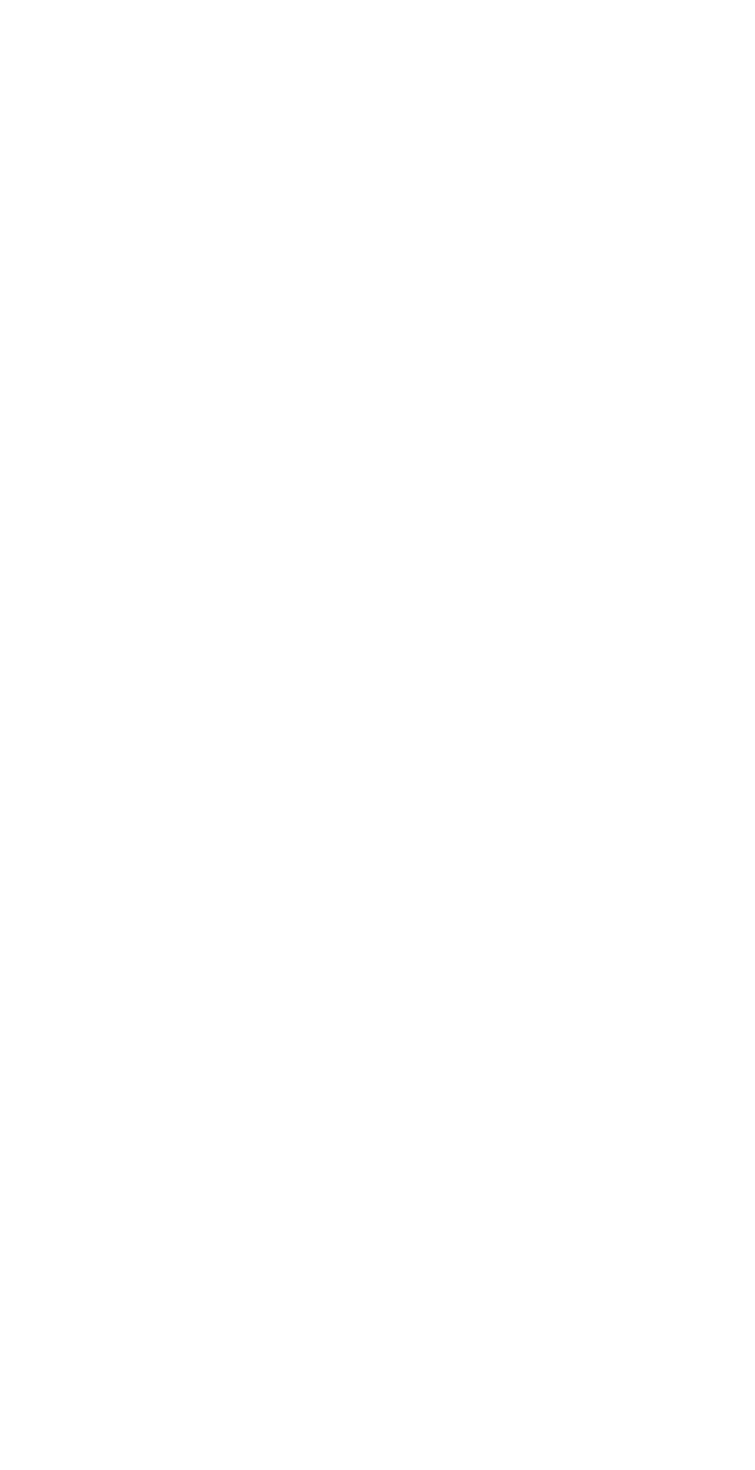
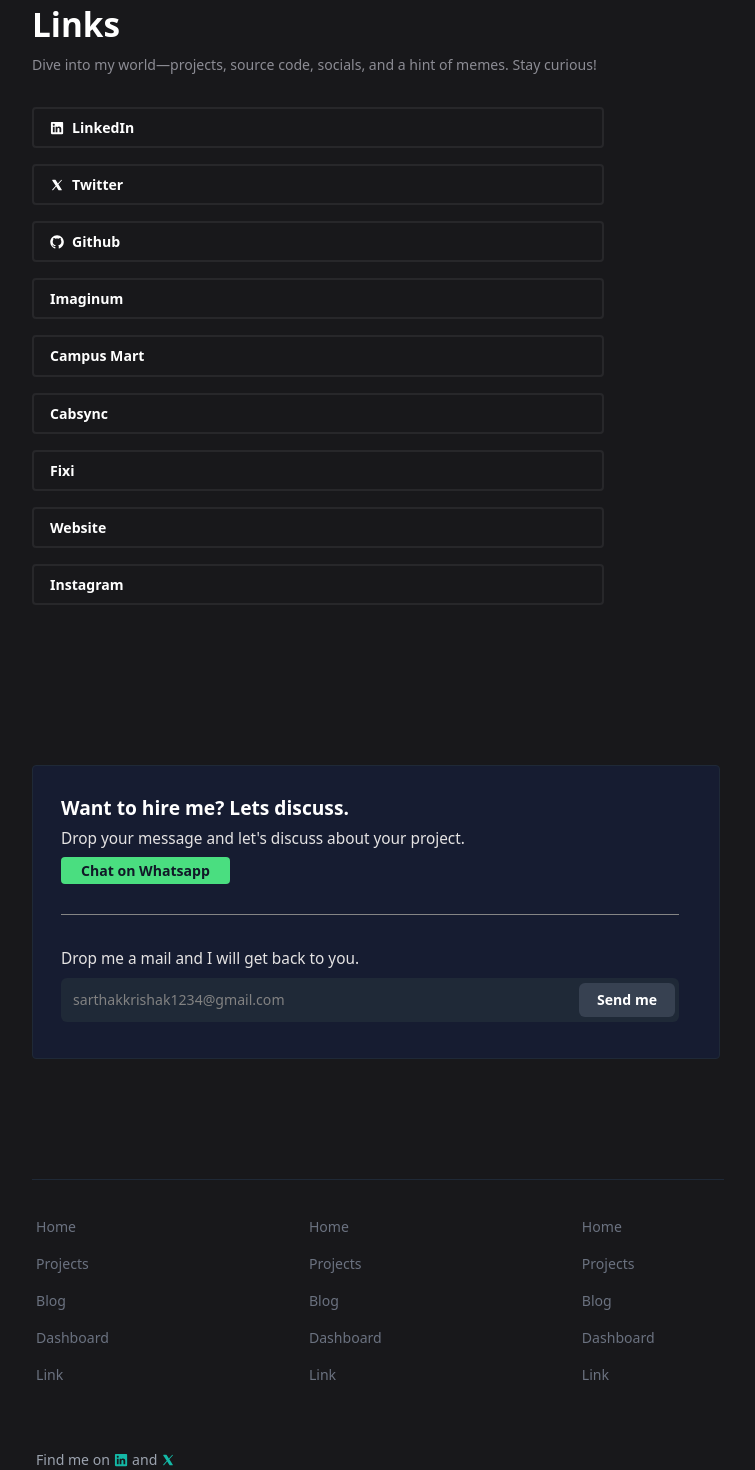
Before and after one commit to SarthakKrishak/Portfolio, a React (Vite) app: page /links in a window 1280 px wide. Before the commit this address had no page. Shown: the part 160-1630 px from the top of the page, without its empty margins (268-1023 px from the left). Before the commit the page ends 800 px from the top, so only its background shows below. Built offline with nearby package versions, Linux system fonts and the light colour scheme.

Commit message:
links page done

```diff
--- a/src/App.jsx
+++ b/src/App.jsx
@@ -2,6 +2,7 @@ import './App.css'
 import { BrowserRouter, Routes, Route } from "react-router";
 import Home from './Pages/Home';
 import Project from './Pages/Project';
+import Links from './Pages/Links';
 
 function App() {
 
@@ -10,6 +11,7 @@ function App() {
       <Routes>
         <Route path="/" element={<Home /> } />
         <Route path="/project" element={<Project /> } />
+        <Route path="/links" element={<Links/> } />
     </Routes>
     </BrowserRouter>
   )
--- a/src/Components/Footer.jsx
+++ b/src/Components/Footer.jsx
@@ -1,17 +1,25 @@
-import React from 'react'
+import React, { useState } from 'react'
 import { Link } from 'react-router-dom'
 
 const Footer = () => {
+
+    const handleLink = () => {
+        window.scrollTo(0, 0); // Scrolls to top after navigation
+        };
+    const handleHome = () => {
+        window.scrollTo(0, 0); // Scrolls to top after navigation
+        };
+
     return (
         <div className='w-full min-h-[20vh] mt-30 mb-16'>
             <hr className='text-[#1F2937] ml-3' />
             <div className='flex mt-9 gap-50'>
                 <div className='flex flex-col text-[#6B7280] text-[1.1vw] gap-4 ml-4'>
-                    <Link>Home</Link>
+                    <Link onClick={handleHome} to={"/"}>Home</Link>
                     <Link>Projects</Link>
                     <Link>Blog</Link>
                     <Link>Dashboard</Link>
-                    <Link>Link</Link>
+                    <Link onClick={handleLink} to={"/links"}>Link</Link>
                 </div>
                 <div className='flex flex-col text-[#6B7280] text-[1.1vw] gap-4'>
                     <Link>Home</Link>
--- a/src/Pages/Home.jsx
+++ b/src/Pages/Home.jsx
@@ -65,7 +65,7 @@ const Home = () => {
                 </div>
                 {/* Projects */}
                 <section className='w-full text-white pl-3 flex flex-col gap-4'>
-                    <h1 className='text-[2.8vw] text-white font-bold'>Projects</h1>
+                    <h1 className='text-[2.6vw] text-white font-bold'>Projects</h1>
                     <div className='flex flex-wrap shrink-0 w-full gap-8'>
                         <div className='flex items-center justify-between w-full gap-8 pl-2 pr-8'>
                             <ProjectCard />
@@ -84,7 +84,7 @@ const Home = () => {
 
                 {/* Upcoming Project */}
                 <section className='w-full text-white pl-3 flex flex-col gap-4 mt-10'>
-                    <h1 className='text-[2.8vw] text-white font-bold'>Upcoming Projects</h1>
+                    <h1 className='text-[2.6vw] text-white font-bold'>Upcoming Projects</h1>
                     <div className='flex flex-wrap shrink-0 w-full gap-8'>
                         <div className='flex items-center justify-between w-full gap-8 pl-2 pr-8'>
                             <UpcomingCard />
--- /dev/null
+++ b/src/Pages/Links.jsx
@@ -0,0 +1,83 @@
+import React from 'react'
+import Header from '../Components/Header'
+import { RxInstagramLogo } from "react-icons/rx";
+import { RxLinkedinLogo } from "react-icons/rx";
+import { RxGithubLogo } from "react-icons/rx";
+import { PiXLogoFill } from "react-icons/pi";
+import ProjectCard from '../Components/ProjectCard';
+import { Link } from 'react-router-dom';
+import { IoIosArrowDown } from "react-icons/io";
+import UpcomingCard from '../Components/UpcomingCard';
+import Footer from '../Components/Footer';
+
+const Links = () => {
+    return (
+        <div className='bg-[#18181B] min-h-screen w-full flex justify-center'>
+            <div className='min-h-[100vh] w-[55vw] mt-10'>
+                <Header />
+                <section className='w-full text-white pl-3 flex flex-col gap-1 mt-10'>
+                    <h1 className='text-[2.6vw] text-white font-bold'>Links</h1>
+                    <p className='text-[#8C8C94] text-[1.1vw] mr-28'>Dive into my world—projects, source code, socials, and a hint of memes. Stay curious!</p>
+                </section>
+
+
+
+                {/* Hire me */}
+                <section className=' bg-[#18181B] text-white text-[1.1vw] font-bold mt-8 pt-2 pb-2 px-4 pr-10 flex items-center gap-2 rounded ml-3 mr-30 border-2 border-[#27272A]'>
+                    <RxLinkedinLogo />
+                    <h1>LinkedIn</h1>
+                </section>
+                <section className=' bg-[#18181B] text-white text-[1.1vw] font-bold mt-4 pt-2 pb-2 px-4 pr-10 flex items-center gap-2 rounded ml-3 mr-30 border-2 border-[#27272A]'>
+                    <PiXLogoFill/>
+                    <h1>Twitter</h1>
+                </section>
+                <section className=' bg-[#18181B] text-white text-[1.1vw] font-bold mt-4 pt-2 pb-2 px-4 pr-10 flex items-center gap-2 rounded ml-3 mr-30 border-2 border-[#27272A]'>
+                    <RxGithubLogo />
+                    <h1>Github</h1>
+                </section>
+                <section className=' bg-[#18181B] text-white text-[1.1vw] font-bold mt-4 pt-2 pb-2 px-4 pr-10 flex items-center gap-2 rounded ml-3 mr-30 border-2 border-[#27272A]'>
+                    <h1>Imaginum</h1>
+                </section>
+                <section className=' bg-[#18181B] text-white text-[1.1vw] font-bold mt-4 pt-2 pb-2 px-4 pr-10 flex items-center gap-2 rounded ml-3 mr-30 border-2 border-[#27272A]'>
+                    <h1>Campus Mart</h1>
+                </section>
+                <section className=' bg-[#18181B] text-white text-[1.1vw] font-bold mt-4 pt-2 pb-2 px-4 pr-10 flex items-center gap-2 rounded ml-3 mr-30 border-2 border-[#27272A]'>
+                    <h1>Cabsync</h1>
+                </section>
+                <section className=' bg-[#18181B] text-white text-[1.1vw] font-bold mt-4 pt-2 pb-2 px-4 pr-10 flex items-center gap-2 rounded ml-3 mr-30 border-2 border-[#27272A]'>
+                    <h1>Fixi</h1>
+                </section>
+                <section className=' bg-[#18181B] text-white text-[1.1vw] font-bold mt-4 pt-2 pb-2 px-4 pr-10 flex items-center gap-2 rounded ml-3 mr-30 border-2 border-[#27272A]'>
+                    <h1>Website</h1>
+                </section>
+                <section className=' bg-[#18181B] text-white text-[1.1vw] font-bold mt-4 pt-2 pb-2 px-4 pr-10 flex items-center gap-2 rounded ml-3 mr-30 border-2 border-[#27272A]'>
+                    <h1>Instagram</h1>
+                </section>
+
+                {/* Hire me */}
+                <section className=' bg-[#161C31] text-white mt-40 pt-7 pb-9 pl-7 pr-10 flex flex-col gap-1 rounded ml-3 mb-10 mr-1 border border-[#1F2937]'>
+                    <h1 className='text-[1.5vw] font-semibold'>Want to hire me? Lets discuss.</h1>
+                    <div >
+                        <h2 className='text-[#e5e3e3] text-[1.2vw] mb-2'>Drop your message and let's discuss about your project.</h2>
+                        <a target='_blank' href='https://wa.me/7693004956' className='bg-[#4ADE80] text-[#111827] text-[1.1vw] font-bold px-5 rounded-sm py-[0.5vh]'>Chat on Whatsapp</a>
+                    </div>
+                    <hr className='text-[#858585] mt-7 mb-7' />
+                    <h2 className='text-[#e5e3e3] text-[1.2vw] pb-1'>Drop me a mail and I will get back to you.</h2>
+                    <div className='bg-[#1F2937] w-full h-11 flex justify-between items-center rounded-md'>
+                        <span className='text-[#828282] text-[1.1vw] pl-3'>sarthakkrishak1234@gmail.com</span>
+                        <a href='mailto:sarthakkrishak1234@gmail.com' className='bg-[#374151] font-bold text-[1.1vw] px-[1.4vw] mx-1 py-[0.8vh] rounded-md'>Send me</a>
+                    </div>
+                </section>
+
+                <Footer />
+
+                <section className='text-[#9CA3AF] mb-8 text-[1.1vw] ml-4'>
+                    <h1 className='flex items-center gap-1'>Find me on <a target='_blank' href='https://www.linkedin.com/in/sarthakkrishak/' className='text-[#14B8A6]'><RxLinkedinLogo /></a> and<a href='' target='_blank' className='text-[#14B8A6]'><PiXLogoFill /></a></h1>
+                </section>
+            </div>
+
+        </div>
+    )
+}
+
+export default Links
--- a/src/Pages/Project.jsx
+++ b/src/Pages/Project.jsx
@@ -1,25 +1,24 @@
 import React from 'react'
 import Header from '../Components/Header'
-import { RxInstagramLogo } from "react-icons/rx";
 import { RxLinkedinLogo } from "react-icons/rx";
-import { RxGithubLogo } from "react-icons/rx";
 import { PiXLogoFill } from "react-icons/pi";
 import ProjectCard from '../Components/ProjectCard';
 import { Link } from 'react-router-dom';
 import { IoIosArrowDown } from "react-icons/io";
 import UpcomingCard from '../Components/UpcomingCard';
 import Footer from '../Components/Footer';
+
 const Project = () => {
   return (
     <div className='bg-[#18181B] min-h-screen w-full flex justify-center'>
       <div className='min-h-[100vh] w-[55vw] mt-10'>
         <Header />
-        <section className='w-full text-white pl-3 flex flex-col gap-4 mt-10'>
-          <h1 className='text-[2.8vw] text-white font-bold'>Projects</h1>
-          <p className='text-[#8C8C94] text-[1.1vw] mr-28'>From commercial solutions to personal experiments and academic projects, my work reflects a deep passion for technology and innovation. Each project here tells a story of exploration, problem-solving, and continuous learning. More exciting ventures are on the horizon, and soon, I'll be sharing insights on technology, learning, and beyond—stay tuned for my blog. In the meantime, <a target='_blank' href='' className='text-[#397DEC] underline'>check out my GitHub</a> for more projects!</p>
+        <section className='w-full text-white pl-3 flex flex-col gap-3 mt-10'>
+          <h1 className='text-[2.5vw] text-white font-bold'>Projects</h1>
+          <p className='text-[#8C8C94] text-[1.1vw] mr-28 leading-7'>From commercial solutions to personal experiments and academic projects, my work reflects a deep passion for technology and innovation. Each project here tells a story of exploration, problem-solving, and continuous learning. More exciting ventures are on the horizon, and soon, I'll be sharing insights on technology, learning, and beyond—stay tuned for my blog. In the meantime, <a target='_blank' href='https://github.com/SarthakKrishak' className='text-[#397DEC] underline'>check out my GitHub</a> for more projects!</p>
         </section>
-        <section className='w-full text-white pl-3 flex flex-col gap-4 mt-22'>
-          <h1 className='text-[2.8vw] text-white font-bold'>Full Stack</h1>
+        <section className='w-full text-white pl-3 flex flex-col gap-4 mt-16'>
+          <h1 className='text-[2.5vw] text-white font-bold'>Full Stack</h1>
           <div className='flex flex-wrap shrink-0 w-full gap-8'>
             <div className='flex items-center justify-between w-full gap-8 pl-2 pr-8'>
               <ProjectCard />
@@ -37,8 +36,8 @@ const Project = () => {
         </section>
 
         {/* Upcoming Project */}
-        <section className='w-full text-white pl-3 flex flex-col gap-4 mt-10'>
-          <h1 className='text-[2.8vw] text-white font-bold'>Upcoming Projects</h1>
+        <section className='w-full text-white pl-3 flex flex-col gap-4 mt-16'>
+          <h1 className='text-[2.5vw] text-white font-bold'>Upcoming Projects</h1>
           <div className='flex flex-wrap shrink-0 w-full gap-8'>
             <div className='flex items-center justify-between w-full gap-8 pl-4 pr-8'>
               <UpcomingCard />
```
